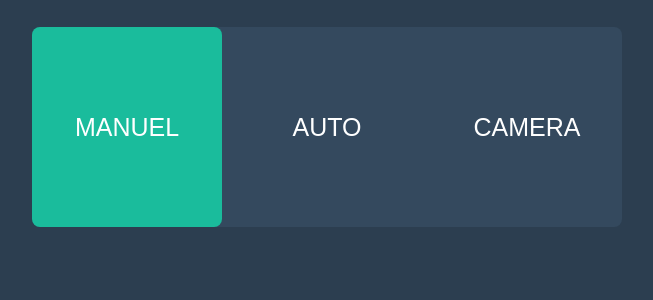
After one commit to laurabubble1/interface34, a Flask app: page /Camera in a window 1280 px wide. The commit adds this page. Shown: the top 300 px of the page, without its empty margins (313-966 px from the left). Run offline with Flask 3, Linux system fonts and the light colour scheme.

Commit message:
menufait

```diff
--- a/app.py
+++ b/app.py
@@ -18,8 +18,19 @@ def index():
     return render_template('index.html')
 
 
+@app.route('/Manuel')
+def manuel():
+    return render_template('manuel.html')
+
+@app.route('/Auto')
+def auto():
+    return render_template('auto.html')
 
 
+@app.route('/Camera')
+
+def cam():
+    return render_template('camera.html')
 
 
 def gen_frames():
--- a/static/code copy.js
+++ b/static/joystick.js
@@ -83,16 +83,16 @@ var connection = new WebSocket('ws://' + "192.168.4.1" + ':81/', ['arduino']);
 
             ctx.beginPath();
             ctx.arc(x_orig, y_orig, radius + 50, 0, Math.PI * 2, true);
-            ctx.fillStyle = '#ECE5E5';
+            ctx.fillStyle = '#838586';
             ctx.fill();
         }
 //Draw joystick
         function joystick(width, height) {
             ctx.beginPath();
             ctx.arc(width, height, radius, 0, Math.PI * 2, true);
-            ctx.fillStyle = ' #d722ff ';
+            ctx.fillStyle = '#1c78a6 ';
             ctx.fill();
-            ctx.strokeStyle = ' #ec97ff ';
+            ctx.strokeStyle = '#186c96';
             ctx.lineWidth = 8;
             ctx.stroke();
         }
--- a/static/script.js
+++ b/static/script.js
@@ -5,9 +5,6 @@ function callFunction(Number) {
             console.log(data);
         });
 }
-
-
-
 
 
 
--- a/static/style.css
+++ b/static/style.css
@@ -5,11 +5,11 @@
     grid-template-rows: 0fr 0fr;
     height: 72px;
     width: 72px;
-    border: 2px solid #161616;
-
+    border: 2px solid #d7d5d5;
+    border-radius: 20px;
     margin-left: auto;
     margin-right: auto;
-    background-color: aquamarine;
+    background-color: #838586;
 }
 
 .svg-container {
@@ -40,25 +40,112 @@
     grid-row: 3;
     grid-column: 2;
 }
-.heading {
- height: 100px;
- background-color: rgb(161, 203, 240);
+
+
+
+nav {
+	margin: 27px auto 0;
+
+	position: relative;
+	width: 590px;
+	height: 200px;
+	background-color: #34495e;
+	border-radius: 8px;
+	font-size: 0;
+}
+nav a {
+	line-height: 200px;
+	height: 100%;
+	font-size: 25px;
+	display: inline-block;
+	position: relative;
+	z-index: 1;
+	text-decoration: none;
+	text-transform: uppercase;
+	text-align: center;
+	color: white;
+	cursor: pointer;
+}
+nav .animation {
+	position: absolute;
+	height: 100%;
+	top: 0;
+	z-index: 0;
+	transition: all .5s ease 0s;
+	border-radius: 8px;
+}
+a:nth-child(1) {
+	width: 190px;
+}
+a:nth-child(2) {
+	width: 210px;
+}
+a:nth-child(3) {
+	width: 190px;
 }
 
-.aligner {
-    display: grid;
-    width: 500px;
+
+nav .start-home, a:nth-child(1):hover~.animation {
+	width: 190px;
+	left: 0;
+	background-color: #1abc9c;
+}
+nav .start-about, a:nth-child(2):hover~.animation {
+	width: 210px;
+	left: 190px;
+	background-color: #e74c3c;
+}
+nav .start-blog, a:nth-child(3):hover~.animation {
+	width: 190px;
+	left: 400px;
+	background-color: #3498db;
 }
 
-.centrer{
+
+body {
+	font-size: 12px;
+	font-family: sans-serif;
+	background: #2c3e50;
+    overflow-y: hidden;
+}
+h1 {
+	text-align: center;
+	margin: 40px 0 40px;
+	text-align: center;
+	font-size: 30px;
+	color: #ecf0f1;
+	text-shadow: 2px 2px 4px #000000;
+	font-family: 'Cherry Swash';
+}
+
+p {
+    position: absolute;
+    bottom: 20px;
+    width: 100%;
     text-align: center;
-    font-family: 'Trebuchet MS', 'Lucida Sans Unicode', 'Lucida Grande', 'Lucida Sans', Arial, sans-serif;
-    color: rgb(85, 84, 84);
-    margin: 0%  ;
+    color: #ecf0f1;
+    font-family: 'Cherry Swash';
+    font-size: 16px;
 }
-.aff{
+
+span {
+    color: #2BD6B4;
+}
+.boxing {
+    margin: 5%;
+    background-color: #4f5f6f;
+    padding: 10%;
     display: grid;
+    margin-bottom: 5%;
+    border-radius: 20px;
+
 }
-.affj{
+
+.boxingright{
+    grid-column: 1;
+    grid-row: 1;
+}
+.boxingleft{
+    grid-row: 1;
     grid-column: 2;
 }
--- /dev/null
+++ b/templates/camera.html
@@ -0,0 +1,19 @@
+<!DOCTYPE html>
+<html>
+    <head>
+        <title>g7a</title>
+        <link rel="stylesheet" type="text/css" href="{{ url_for('static', filename='style.css') }}">
+        <link rel="icon" href="{{ url_for('static', filename='images/licorne.svg') }}" type="image/png">
+
+    </head>
+<body>
+
+    <nav>
+        <a href="Manuel" onclick="callManuel()">Manuel</a>
+        <a href="Auto" onclick="callAuto()">Auto</a>
+        <a href="Camera" onclick="callCamera()">Camera</a>
+
+        <div class="animation start-home"></div>
+    </nav>
+</body>
+</html>
```
Also changed, not shown: templates/auto.html (added, +19 -0 lines), templates/index.html (+21 -45 lines), templates/manuel.html (added, +47 -0 lines), static/images/licorne.svg (added).
